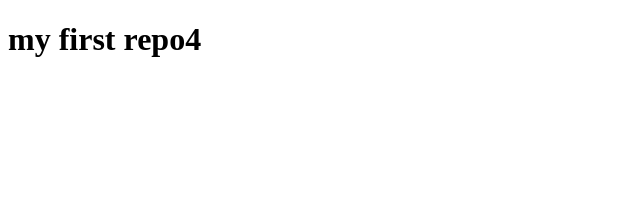
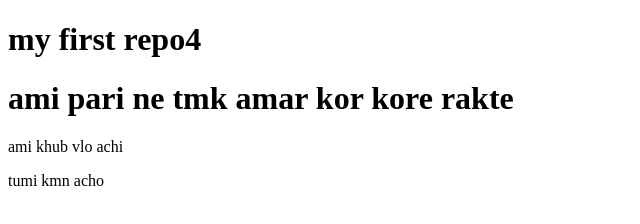
Before and after one commit to Suria1810/my-first-repo4, a plain HTML site: page index.html in a window 1280 px wide. Shown: the whole page, without its empty margins (0-640 px from the left). Drawn offline with Linux system fonts and the light colour scheme.

Commit message:
added header

```diff
--- a/index.html
+++ b/index.html
@@ -8,5 +8,8 @@
 </head>
 <body>
     <h1>my first repo4</h1>
+    <h1>ami pari ne tmk amar kor kore rakte</H1>
+    <p> ami khub vlo achi</p>
+    <p>tumi kmn acho</p>
 </body>
 </html>
```
